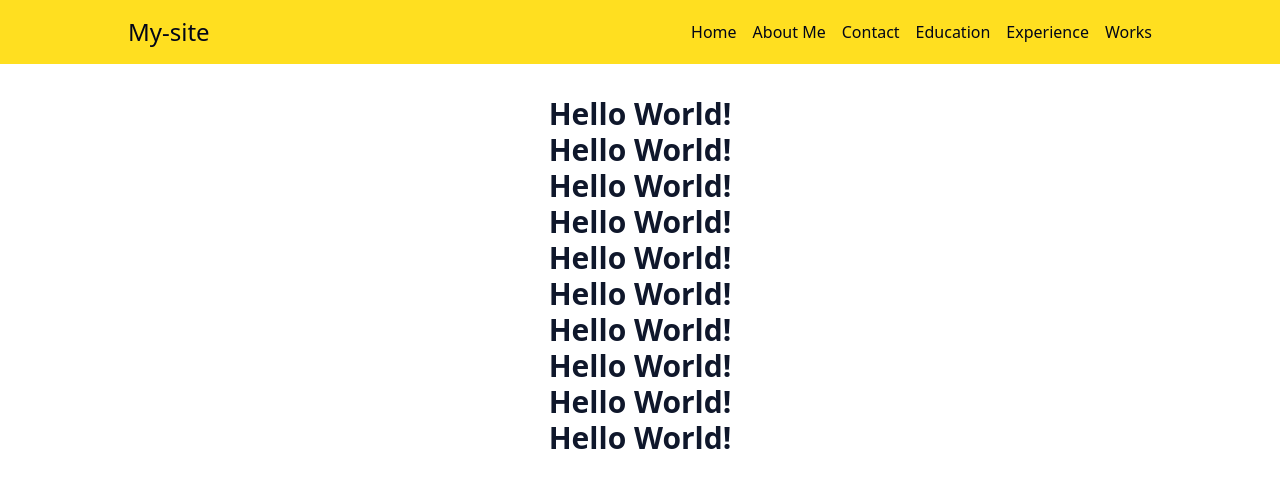
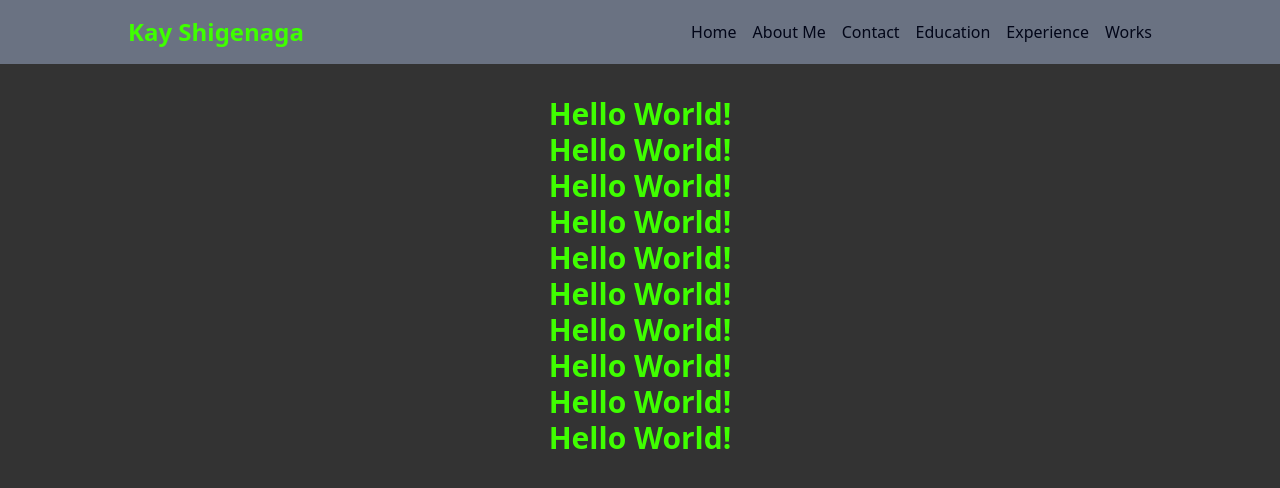
Before and after one commit to monaka-13/Portfolio, a Next.js app: page / in a window 1280 px wide. Shown: the top 488 px of the page. Built offline with nearby package versions, Linux system fonts and the light colour scheme.

Commit message:
fix: color design

```diff
--- a/src/app/globals.css
+++ b/src/app/globals.css
@@ -45,18 +45,21 @@
 
 :root {
   --radius: 0.625rem;
-  --background: oklch(1 0 0);
+  --background: #333;
+  /* --background: oklch(1 0 0); */
   --foreground: oklch(0.129 0.042 264.695);
   --card: oklch(1 0 0);
   --card-foreground: oklch(0.129 0.042 264.695);
   --popover: oklch(1 0 0);
   --popover-foreground: oklch(0.129 0.042 264.695);
-  --primary: oklch(0.208 0.042 265.755);
+  --primary: #3FFF00;
+  /* --primary: oklch(0.208 0.042 265.755); */
   --primary-foreground: oklch(0.984 0.003 247.858);
   --secondary: oklch(0.968 0.007 247.896);
   --secondary-foreground: oklch(0.208 0.042 265.755);
   --muted: oklch(0.968 0.007 247.896);
-  --muted-foreground: oklch(0.554 0.046 257.417);
+  --muted-foreground: #999;
+  /* --muted-foreground: oklch(0.554 0.046 257.417); */
   --accent: oklch(0.968 0.007 247.896);
   --accent-foreground: oklch(0.208 0.042 265.755);
   --destructive: oklch(0.577 0.245 27.325);
@@ -119,6 +122,9 @@
   body {
     @apply bg-background text-foreground;
   }
+  h1{
+    @apply text-primary text-3xl text-center font-bold;
+  }
   h2{
     @apply text-primary text-3xl text-center font-bold;
   }
--- a/src/components/common/CustomHeader.jsx
+++ b/src/components/common/CustomHeader.jsx
@@ -9,14 +9,14 @@ import { useState } from 'react';
 export default function CustomHeader() {
   const [isMenuOpen, setIsMenuOpen] =useState(false);
   return (
-    <div className={`sticky w-full bg-yellow-300 p-4 md:px-32`}>
+    <div className={`sticky w-full bg-gray-500 p-4 md:px-32`}>
       <MenuDrawer isMenuOpen={isMenuOpen} setIsMenuOpen={setIsMenuOpen}/>
       <header className={`flex justify-between items-center`}>
         <Button aria-label="menu" role="button" variant="default" className='lock md:hidden size-12' onClick={()=>setIsMenuOpen(true)}>
           <FaBars />
         </Button>
 
-        <h1 className={`text-2xl hidden md:block`}>My-site</h1>
+        <h1 className={`text-2xl hidden md:block`}>Kay Shigenaga</h1>
         <nav className={`hidden md:flex gap-4`}>
           {MENU_ITEMS.map((item,index) => (
             <Link key={index} href={item.url}>
--- a/src/components/ui/MenuDrawer.jsx
+++ b/src/components/ui/MenuDrawer.jsx
@@ -6,7 +6,7 @@ import { MENU_ITEMS } from "../../constants/menuItems";
 export default function MenuDrawer({isMenuOpen, setIsMenuOpen}) {
   return (
     <div
-      className={`fixed h-screen w-64 bg-pink-300 ${isMenuOpen ? 'left-0 top-0' : 'hidden'}`}
+      className={`fixed h-screen w-64 bg-gray-500 ${isMenuOpen ? 'left-0 top-0' : 'hidden'}`}
     >
       <Button
         aria-label="close"
```
